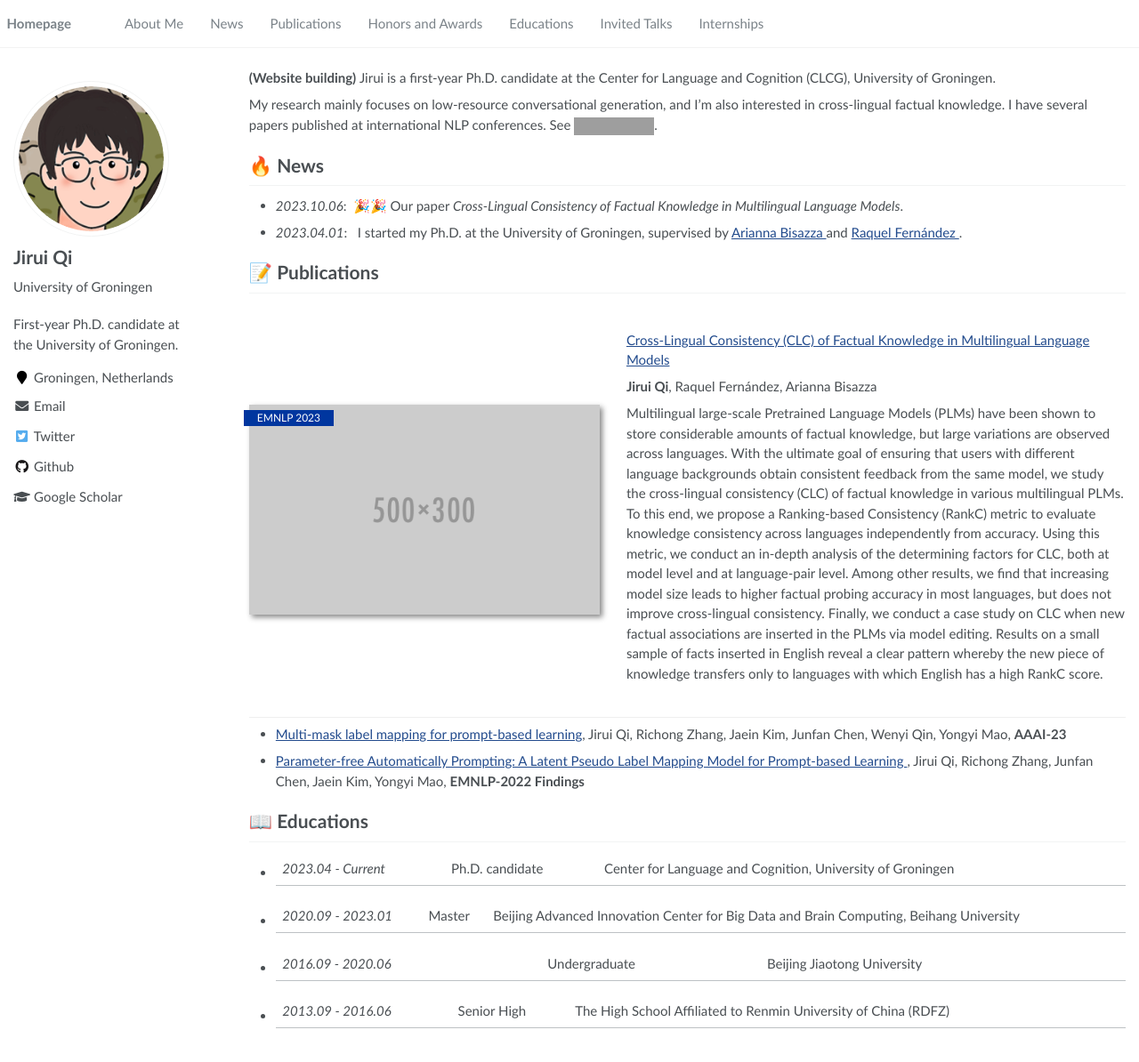
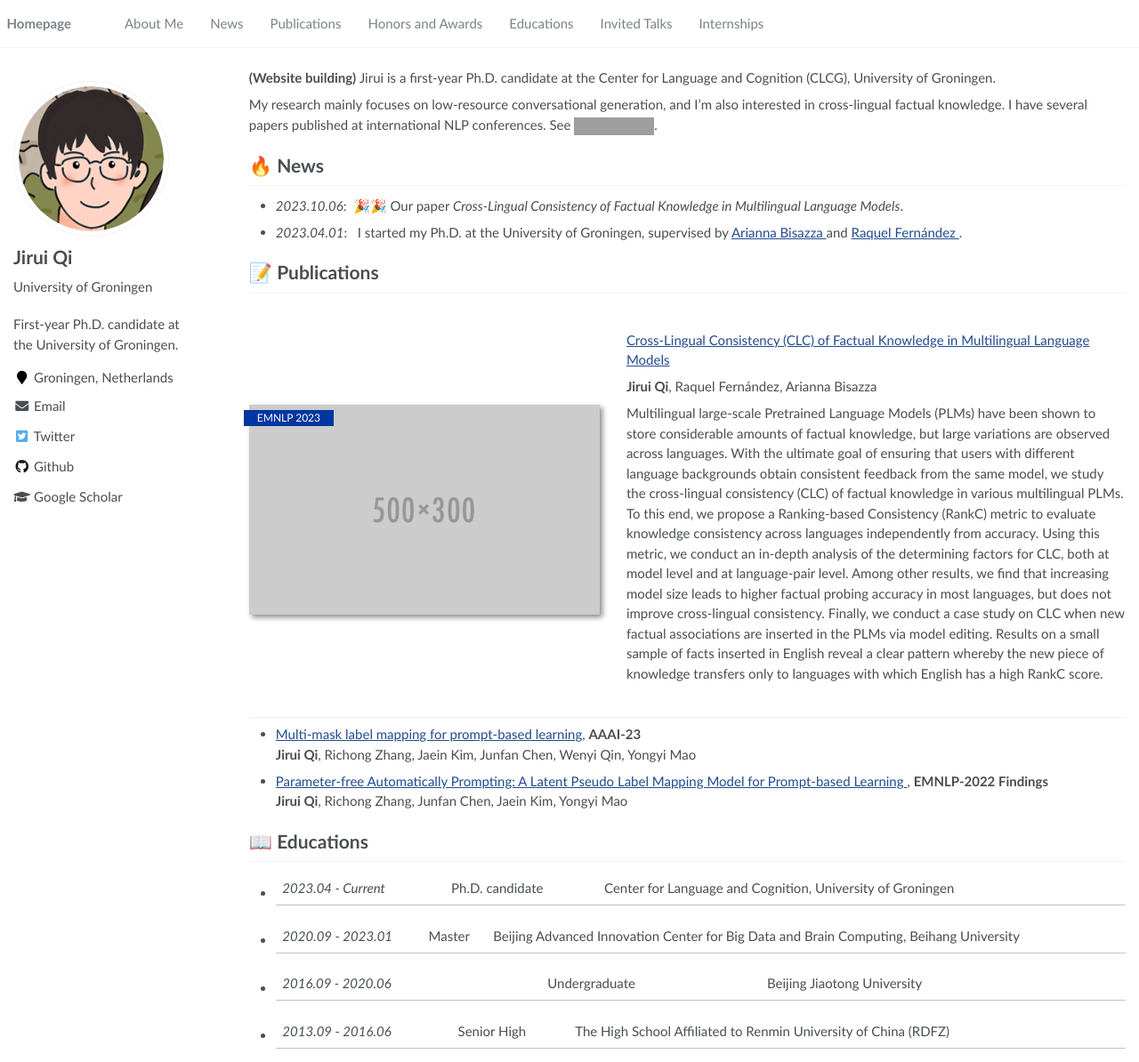
Before and after one commit to RayeRen/acad-homepage.github.io, a Jekyll site: the page built from _pages/about.md, in a window 1280 px wide and 1194 px high. Shown: the whole window at 89% size. Built offline with Jekyll 4.4.1, drawn with Linux system fonts in a browser that asks for light colours; grey boxes are pictures that could not be loaded.

```diff
--- a/_pages/about.md
+++ b/_pages/about.md
@@ -41,9 +41,9 @@ Multilingual large-scale Pretrained Language Models (PLMs) have been shown to st
 </div>
 </div>
 
-- [Multi-mask label mapping for prompt-based learning](https://ojs.aaai.org/index.php/AAAI/article/view/26579), Jirui Qi, Richong Zhang, Jaein Kim, Junfan Chen, Wenyi Qin, Yongyi Mao, **AAAI-23**
+- [Multi-mask label mapping for prompt-based learning](https://ojs.aaai.org/index.php/AAAI/article/view/26579), **AAAI-23** <br> **Jirui Qi**, Richong Zhang, Jaein Kim, Junfan Chen, Wenyi Qin, Yongyi Mao
 - [Parameter-free Automatically Prompting: A Latent Pseudo Label Mapping Model for Prompt-based Learning
-](https://aclanthology.org/2022.findings-emnlp.291/), Jirui Qi, Richong Zhang, Junfan Chen, Jaein Kim, Yongyi Mao, **EMNLP-2022 Findings**
+](https://aclanthology.org/2022.findings-emnlp.291/), **EMNLP-2022 Findings** <br> **Jirui Qi**, Richong Zhang, Junfan Chen, Jaein Kim, Yongyi Mao
 
 # 📖 Educations
 - *2023.04 - Current* | Ph.D. candidate | Center for Language and Cognition, University of Groningen
```
